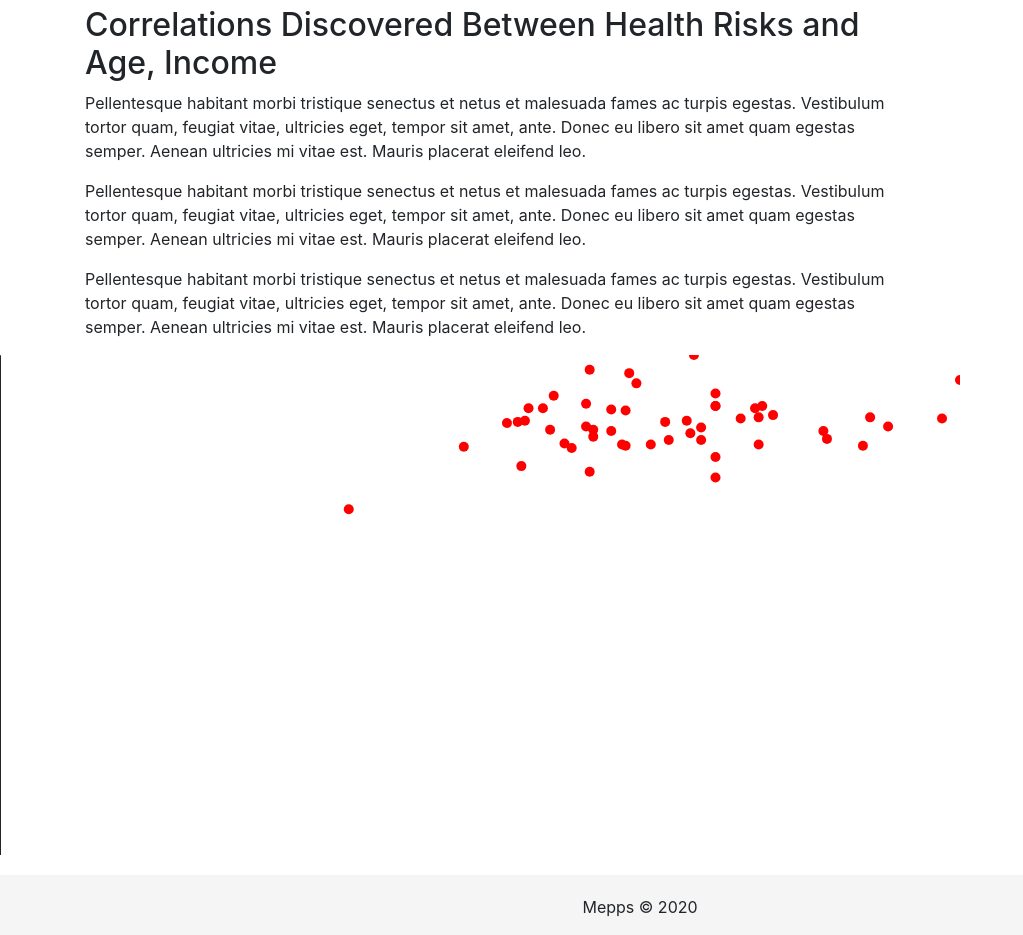
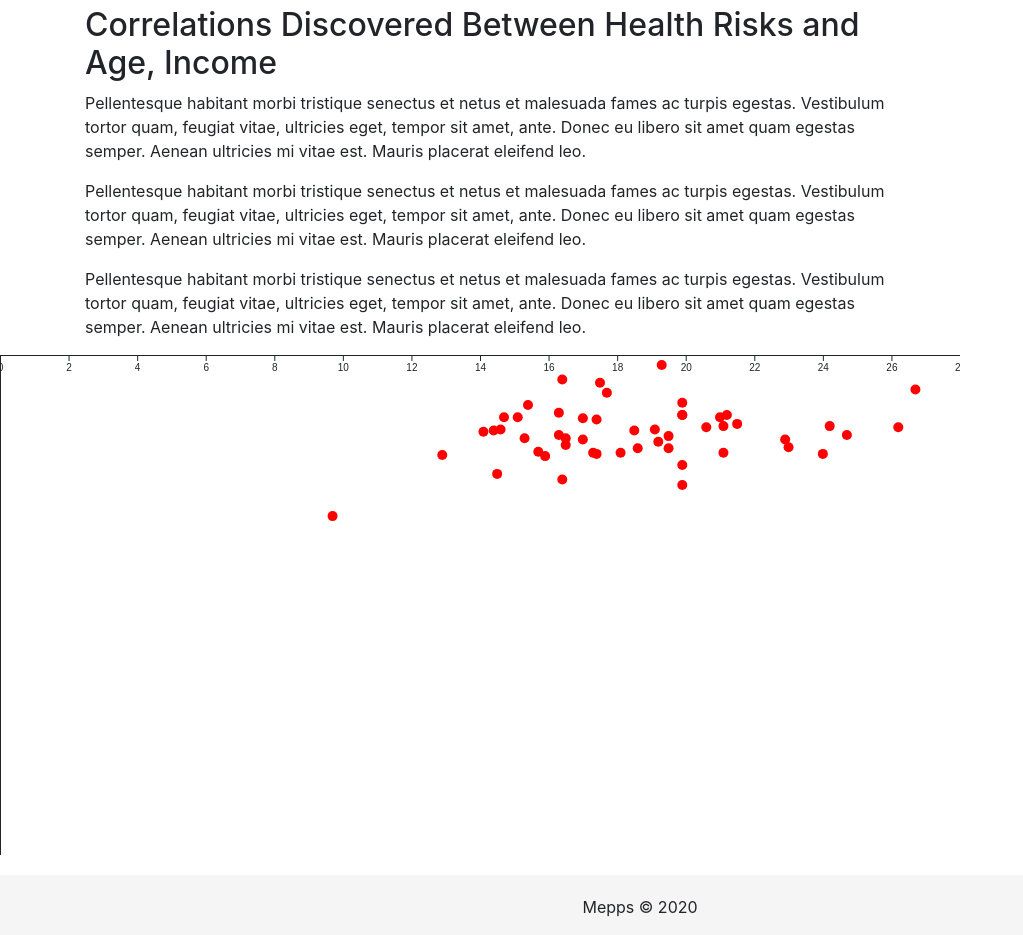
Before and after one commit to meppps/d3-challenge, a plain HTML site: page data_journalism/index.html in a window 1280 px wide. Shown: the part 51-986 px from the top of the page, without its empty margins (0-1023 px from the left). Drawn offline with nearby package versions, Linux system fonts and the light colour scheme.

Commit message:
kind of working

```diff
--- a/data_journalism/index.html
+++ b/data_journalism/index.html
@@ -44,6 +44,11 @@
     </div>
   </div>
 
+
+  <div id="svg-area">
+
+  </div>
+
   <!-- Footer-->
   <div id="footer">
     <p>Mepps &copy; 2020</p>
--- a/data_journalism/src/js/app.js
+++ b/data_journalism/src/js/app.js
@@ -11,21 +11,38 @@ d3.csv('src/data/data.csv').then((data)=>{
     var svgWidth = 960;
     var svgHeight = 500;
 
+    var margin = {
+        top: 50,
+        right: 30,
+        bottom: 100,
+        left: 100
+    };
+
+    // var chartHeight = svgHeight = margin.top - margin.bottom; //
+    // var chartWidth = svgHeight = margin.left - margin.right; //
+
+    // append svg to page
+
     var svg = d3
-    .select("body")
+    .select("#svg-area")
     .append("svg")
     .attr("width", svgWidth)
     .attr("height", svgHeight);
 
-    var chartGroup = svg.append("g");
+    var chartGroup = svg.append("g")
+    // .attr('transform',`translate(${margin.left},${margin.top})`) //
+
+    // add x axis
 
     var yScale = d3.scaleLinear()
     .domain([0, d3.max(age)])
-    .range([svgHeight, 0]);
+    .range([svgHeight, 0]) //
+    .nice();
 
     var xScale = d3.scaleLinear()
-    .domain([0,d3.max(smokes)])
-    .range([0,svgWidth]);
+    .domain([0,d3.max(smokes)]) // try extent?
+    .range([0,svgWidth])
+    .nice(); // chart svg w
 
 
     var yAxis = d3.axisLeft(yScale);
@@ -33,6 +50,9 @@ d3.csv('src/data/data.csv').then((data)=>{
 
     chartGroup.append('g')
     .call(yAxis);
+
+    chartGroup.append('g')
+    .call(xAxis)
 
     chartGroup.selectAll('circle')
     .data(data)
```
